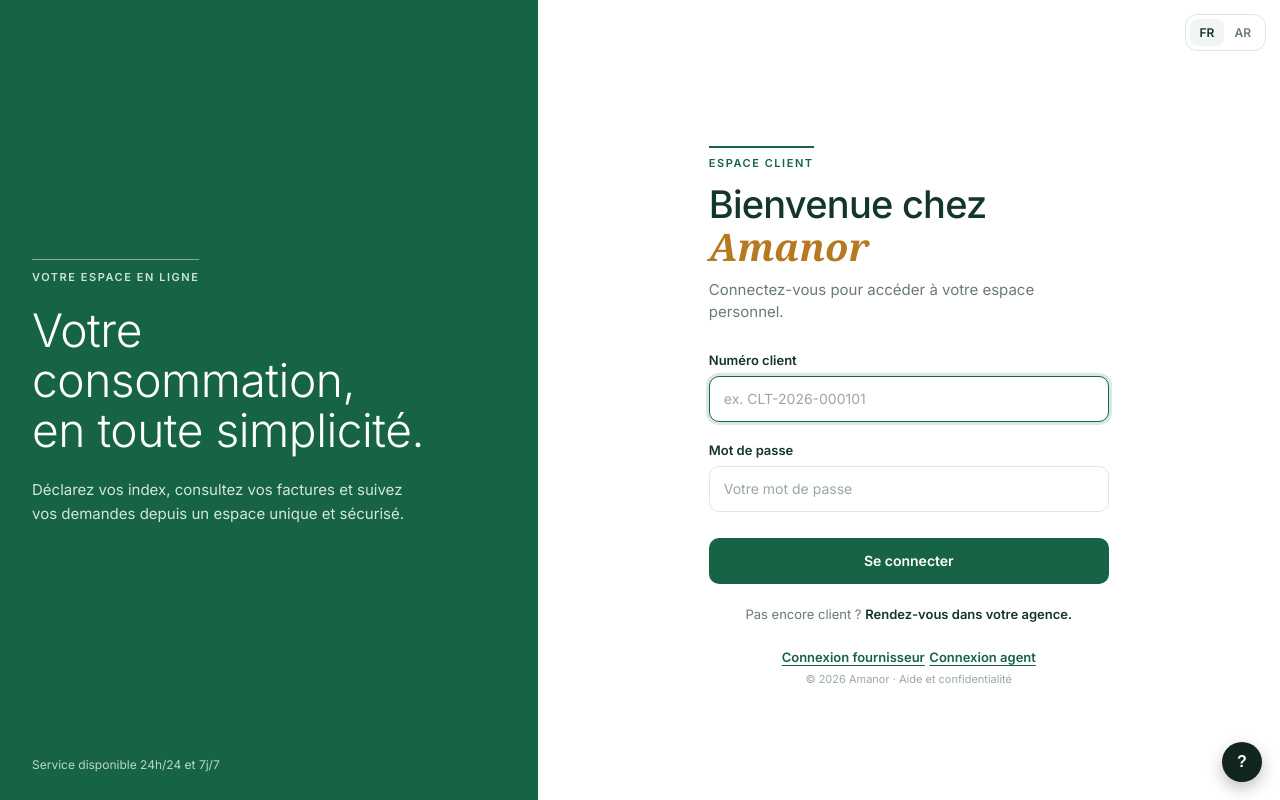
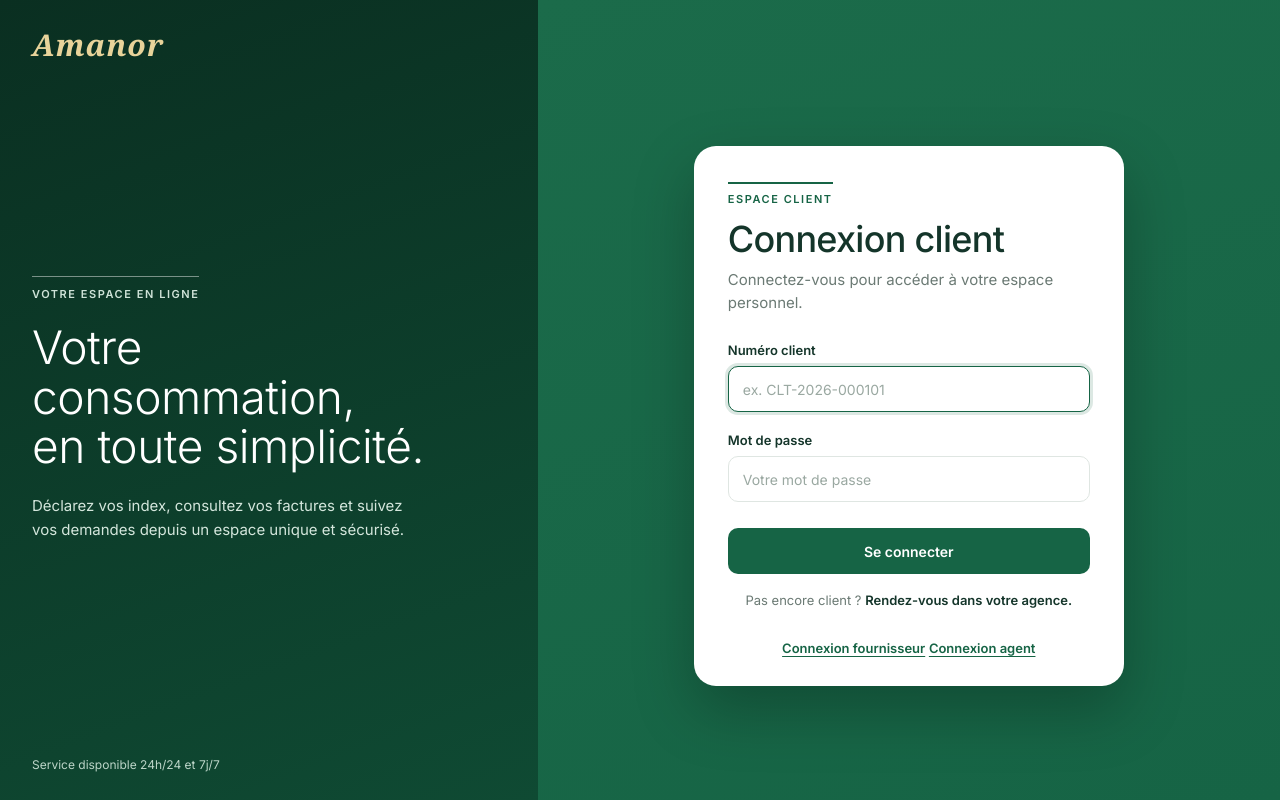
Before and after one commit to elasrifatimazahra-gi/gestion_factures_eau_electricite, a PHP site: a page that uses IHM/auth/login_client.php in a window 1280 px wide. Run offline with PHP 8.4, Linux system fonts and the light colour scheme; some libraries are stand-ins or nearby versions.

Commit message:
Harmoniser les connexions et retirer les sélecteurs de langue
Co-authored-by: Copilot <223556219+Copilot@users.noreply.github.com>

```diff
--- a/IHM/auth/login_agent.php
+++ b/IHM/auth/login_agent.php
@@ -7,7 +7,7 @@
     <title>Connexion agent</title>
     <link rel="stylesheet" href="<?= BASE_URL ?>assets/css/auth.css?v=<?= filemtime(ROOT . 'assets/css/auth.css') ?>">
 </head>
-<body class="auth-fournisseur">
+<body class="auth-carte">
 <main class="auth-page">
     <section class="auth-visuel">
         <div class="auth-marque-nom">Amanor</div>
--- a/IHM/auth/login_client.php
+++ b/IHM/auth/login_client.php
@@ -8,11 +8,11 @@
     <link rel="stylesheet" href="https://fonts.googleapis.com/css2?family=Inter:wght@300;400;500;600;700&display=swap">
     <link rel="stylesheet" href="<?= BASE_URL ?>assets/css/auth.css?v=<?= filemtime(ROOT . 'assets/css/auth.css') ?>">
 </head>
-<body class="auth-client">
+<body class="auth-carte">
 <main class="auth-page">
 
     <section class="auth-visuel">
-        <div aria-hidden="true"></div>
+        <div class="auth-marque-nom">Amanor</div>
 
         <div class="auth-accroche">
             <span class="auth-surtitre">Votre espace en ligne</span>
@@ -24,11 +24,9 @@
     </section>
 
     <section class="auth-formulaire">
-        <div class="langues"><span class="actif">FR</span><span>AR</span></div>
-
         <div class="auth-bloc">
             <span class="auth-etiquette">Espace client</span>
-            <h2>Bienvenue chez<br><span class="auth-bienvenue-marque">Amanor</span></h2>
+            <h2>Connexion client</h2>
             <p class="auth-sous-titre">Connectez-vous pour accéder à votre espace personnel.</p>
 
             <?php if ($erreur): ?>
@@ -54,15 +52,13 @@
             </form>
 
             <p class="auth-pied">Pas encore client ? <strong>Rendez-vous dans votre agence.</strong></p>
-            <div style="text-align:center">
+            <div class="auth-pied">
                 <a class="auth-lien" href="<?= BASE_URL ?>Auth/login_fournisseur">Connexion fournisseur</a>
-                <a class="auth-lien" href="<?= BASE_URL ?>Auth/login_agent">Connexion agent</a>
+                <a class="auth-lien" href="<?= BASE_URL ?>Auth/login_agent" style="margin-top:8px">Connexion agent</a>
             </div>
-            <div class="auth-copyright">© <?= date('Y') ?> Amanor · Aide et confidentialité</div>
         </div>
     </section>
 
 </main>
-<button type="button" class="aide" aria-label="Aide">?</button>
 </body>
 </html>
--- a/IHM/auth/login_fournisseur.php
+++ b/IHM/auth/login_fournisseur.php
@@ -8,7 +8,7 @@
     <link rel="stylesheet" href="https://fonts.googleapis.com/css2?family=Inter:wght@300;400;500;600;700&display=swap">
     <link rel="stylesheet" href="<?= BASE_URL ?>assets/css/auth.css?v=<?= filemtime(ROOT . 'assets/css/auth.css') ?>">
 </head>
-<body class="auth-fournisseur">
+<body class="auth-carte">
 <main class="auth-page">
 
     <section class="auth-visuel">
@@ -26,8 +26,6 @@
     </section>
 
     <section class="auth-formulaire">
-        <div class="langues"><span class="actif">FR</span><span>AR</span></div>
-
         <div class="auth-bloc">
             <span class="auth-etiquette">Accès professionnel</span>
             <h2>Connexion fournisseur</h2>
--- a/IHM/client/accueil.php
+++ b/IHM/client/accueil.php
@@ -175,7 +175,6 @@ $conseils = [
         <header class="topbar">
             <div class="statut-portail"><span class="point-vert"></span> Amanor opérationnel</div>
             <div class="topbar-droite">
-                <div class="langues"><span class="actif">FR</span><span>AR</span></div>
                 <?php include ROOT . 'IHM/client/selecteur_contrat.php'; ?>
                 <a class="cloche m1-bell" href="<?= BASE_URL ?>Notification/liste" aria-label="Notifications non lues : <?= (int) ($notificationsNonLues ?? 0) ?>">
                     <?= $ico('cloche') ?>
--- a/IHM/client/factures.php
+++ b/IHM/client/factures.php
@@ -74,7 +74,6 @@ $menu = [
         <header class="topbar">
             <div class="statut-portail"><span class="point-vert"></span> Amanor opérationnel</div>
             <div class="topbar-droite">
-                <div class="langues"><span class="actif">FR</span><span>AR</span></div>
                 <?php include ROOT . 'IHM/client/selecteur_contrat.php'; ?>
                 <a class="cloche m1-bell" href="<?= BASE_URL ?>Notification/liste" aria-label="Notifications non lues : <?= $notificationsNonLues ?>">
                     <?= $ico('cloche') ?>
--- a/IHM/fournisseur/accueil.php
+++ b/IHM/fournisseur/accueil.php
@@ -102,10 +102,6 @@ $statuts = [
                 <p class="topbar__subtitle">Vue d'ensemble de l'activité de votre service.</p>
             </div>
             <div class="topbar__actions">
-                <div class="lang">
-                    <button type="button" class="lang__btn is-active">FR</button>
-                    <button type="button" class="lang__btn">AR</button>
-                </div>
                 <button type="button" class="icon-btn" aria-label="Notifications">
                     <?= $ico('cloche') ?><span class="icon-btn__dot"></span>
                 </button>
--- a/assets/css/auth.css
+++ b/assets/css/auth.css
@@ -76,22 +76,6 @@ a { color: inherit; }
     padding: 72px 40px 40px;
     background: #fff;
 }
-.langues {
-    position: absolute;
-    top: 14px;
-    right: 14px;
-    display: flex;
-    align-items: center;
-    padding: 4px;
-    border: 1px solid var(--bord);
-    border-radius: 12px;
-    font-size: 12px;
-    font-weight: 600;
-    color: var(--gris);
-}
-.langues span { padding: 6px 10px; border-radius: 8px; }
-.langues .actif { background: #f1f5f3; color: var(--texte); }
-
 .auth-bloc { width: 100%; max-width: 400px; }
 .auth-etiquette {
     display: inline-block;
@@ -198,20 +182,18 @@ a { color: inherit; }
     box-shadow: 0 6px 16px rgba(0, 0, 0, .25);
 }
 
-/* ---------- Variante fournisseur : fond vert + carte blanche ---------- */
-.auth-fournisseur .auth-visuel { background: linear-gradient(160deg, #0a2f21 0%, #0f4a33 100%); }
-.auth-fournisseur .auth-formulaire { background: linear-gradient(160deg, #1b6b4a 0%, #166445 100%); }
-.auth-fournisseur .auth-bloc {
+/* ---------- Variante commune : fond vert + carte blanche ---------- */
+.auth-carte .auth-visuel { background: linear-gradient(160deg, #0a2f21 0%, #0f4a33 100%); }
+.auth-carte .auth-formulaire { background: linear-gradient(160deg, #1b6b4a 0%, #166445 100%); }
+.auth-carte .auth-bloc {
     max-width: 430px;
     padding: 36px 34px 30px;
     background: #fff;
     border-radius: 22px;
     box-shadow: 0 24px 60px rgba(0, 0, 0, .25);
 }
-.auth-fournisseur .auth-bloc h2 { font-size: 36px; }
-.auth-fournisseur .langues { border-color: rgba(255, 255, 255, .55); color: #fff; }
-.auth-fournisseur .langues .actif { background: rgba(255, 255, 255, .2); color: #fff; }
-.auth-fournisseur .auth-pied { margin-top: 18px; }
+.auth-carte .auth-bloc h2 { font-size: 36px; }
+.auth-carte .auth-pied { margin-top: 18px; }
 
 /* ---------- Petits écrans ---------- */
 @media (max-width: 880px) {
@@ -219,8 +201,8 @@ a { color: inherit; }
     .auth-visuel { padding: 20px 22px; }
     .auth-accroche, .auth-service { display: none; }
     .auth-formulaire { align-items: flex-start; padding: 56px 20px 40px; }
-    .auth-fournisseur .auth-formulaire { align-items: center; padding: 56px 16px 32px; }
-    .auth-bloc h2, .auth-fournisseur .auth-bloc h2 { font-size: 32px; }
+    .auth-carte .auth-formulaire { align-items: center; padding: 56px 16px 32px; }
+    .auth-bloc h2, .auth-carte .auth-bloc h2 { font-size: 32px; }
 }
 /* ---------- Pages d'erreur (accès refusé) ---------- */
 .page-erreur {
--- a/assets/css/factures.css
+++ b/assets/css/factures.css
@@ -71,9 +71,6 @@ svg.ico { width: 20px; height: 20px; stroke: currentColor; fill: none; stroke-wi
 .statut-portail { display: flex; align-items: center; gap: 8px; color: var(--gris); font-size: 13px; }
 .point-vert { width: 8px; height: 8px; border-radius: 50%; background: #2fa66b; }
 .topbar-droite { display: flex; align-items: center; gap: 12px; }
-.langues { display: flex; padding: 3px; border-radius: 10px; background: #eef2f0; }
-.langues span { padding: 6px 10px; border-radius: 8px; font-size: 12px; font-weight: 700; color: #7c8a84; }
-.langues span.actif { background: #fff; color: var(--vert-sombre); box-shadow: 0 1px 2px rgba(0,0,0,.08); }
 .cloche {
     position: relative; width: 38px; height: 38px; border-radius: 10px;
     background: #fff; border: 1px solid var(--bord); color: #3b4a43;
```
Also changed, not shown: assets/css/Fournisseur.css (+0 -23 lines).
